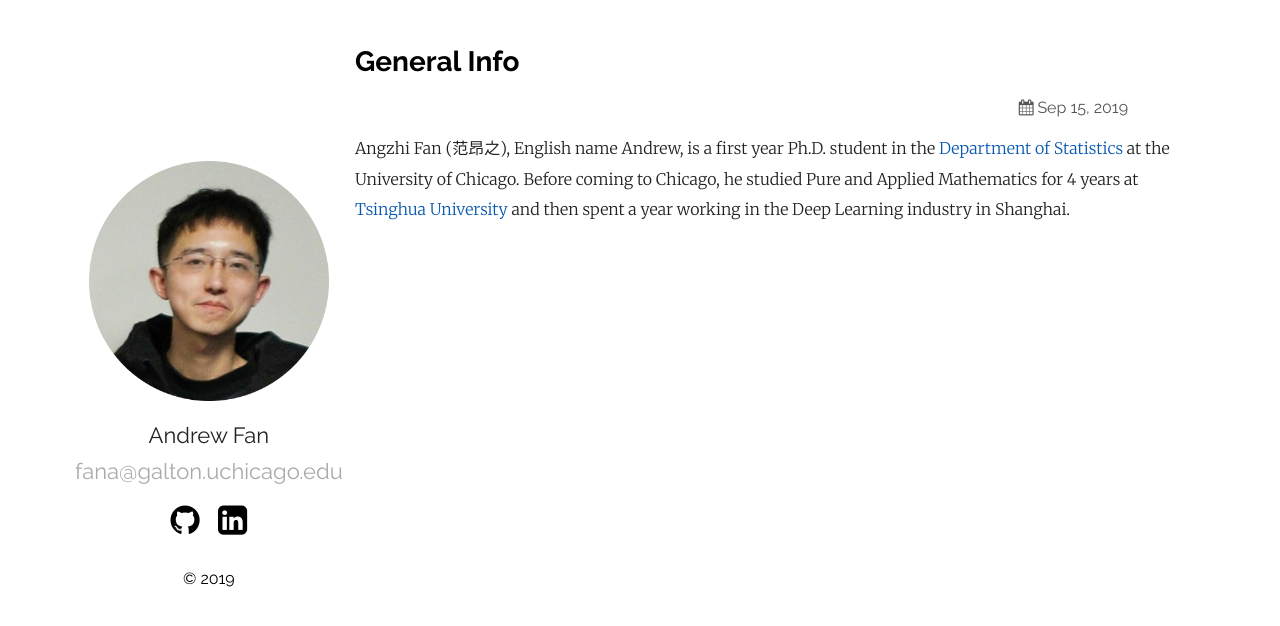
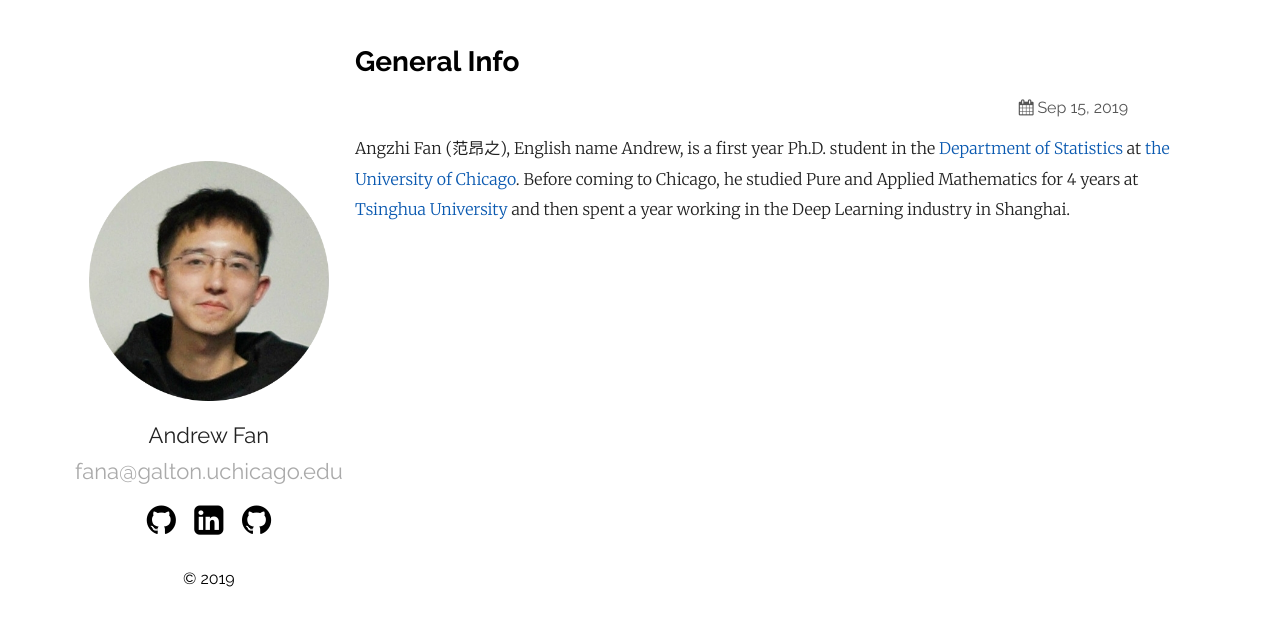
Before and after one commit to angzhifan/angzhifan.github.io, a Jekyll site: the page built from _posts/2019-09-15-20bio.markdown, in a window 1280 px wide. Shown: the top 626 px of the page. Built offline with Jekyll 4.4.1, drawn with Linux system fonts in a browser that asks for light colours.

Commit message:
fan commit

```diff
--- a/_layouts/default.html
+++ b/_layouts/default.html
@@ -17,7 +17,7 @@
 				<a href="https://www.linkedin.com/{{ site.plainwhite.social_links.linkedIn }}"><li><i class="icon-linkedin-squared"></i></li></a>
                 {%- endif -%}
                 {%- if site.plainwhite.social_links.facebook -%}
-                                <a href="https://facebook.com/{{ site.plainwhite.social_links.facebook }}"><li><i class="icon-facebook-circled"></i></li></a>
+                                <a href="https://facebook.com/{{ site.plainwhite.social_links.facebook }}"><li><i class="icon-github-circled"></i></li></a>
                 {%- endif -%}
 			</ul>
 			<p>&copy; 2019</p>
--- a/_posts/2019-09-15-20bio.markdown
+++ b/_posts/2019-09-15-20bio.markdown
@@ -4,7 +4,8 @@ title:  "General Info"
 #date:   2019-12-12 18:03:36 +0530
 #categories: Javascript NodeJS
 ---
-Angzhi Fan (范昂之), English name Andrew, is a first year Ph.D. student in the [Department of Statistics][stat] at the University of Chicago. Before coming to Chicago, he studied Pure and Applied Mathematics for 4 years at [Tsinghua University][thu] and then spent a year working in the Deep Learning industry in Shanghai.
+Angzhi Fan (范昂之), English name Andrew, is a first year Ph.D. student in the [Department of Statistics][stat] at [the University of Chicago][uchi]. Before coming to Chicago, he studied Pure and Applied Mathematics for 4 years at [Tsinghua University][thu] and then spent a year working in the Deep Learning industry in Shanghai.
 
 [stat]: https://stat.uchicago.edu
 [thu]: https://www.tsinghua.edu.cn/publish/thu2018en/index.html
+[uchi]: https://www.uchicago.edu
```
